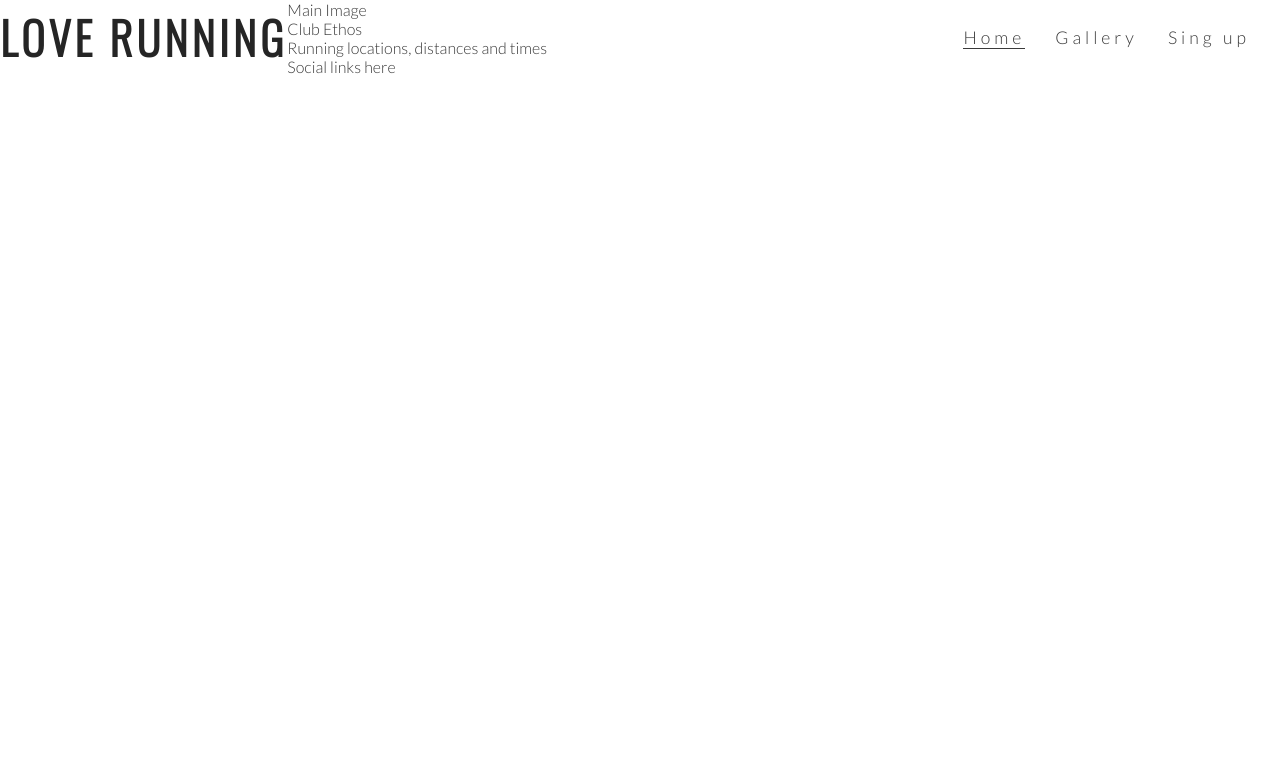
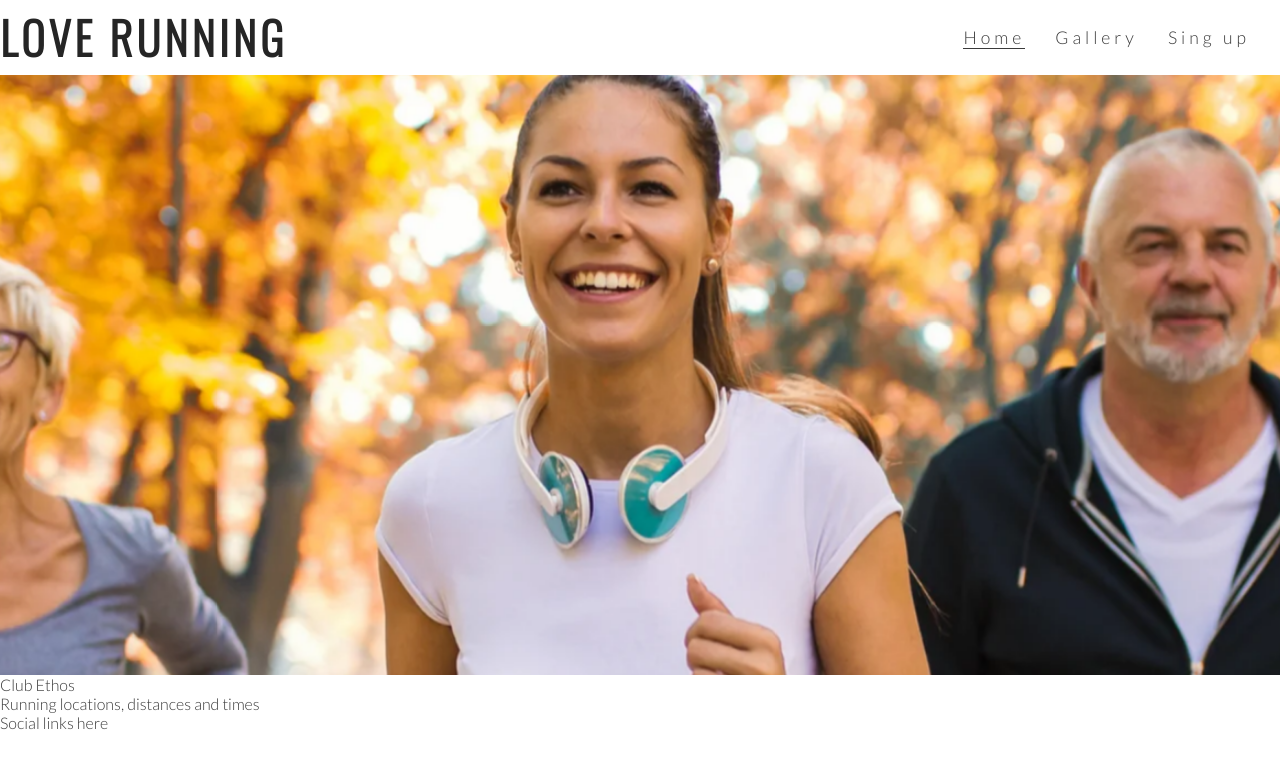
Before and after one commit to Cesargarciajr/love-running, a plain HTML site: page index.html in a window 1280 px wide. Drawn offline with nearby package versions, Linux system fonts and the light colour scheme.

Commit message:
Add hero image and animation for zoom

```diff
--- a/assets/css/style.css
+++ b/assets/css/style.css
@@ -53,3 +53,32 @@ h1, h2 {
 .active {
     border-bottom: 1px solid #3a3a3a;
 }
+
+/* hero image */
+
+#hero-outer {
+    height: 600px;
+    width: 100%;
+    overflow: hidden;
+}
+
+#hero-image {
+    height: 600px;
+    width: 100%;
+    background: url('../images/hero-image.webp') no-repeat center center;
+
+    /* animates zoom effect on loading page */
+    animation-name: hero-zoom;
+    animation-duration: 5s;
+    animation-fill-mode: forwards;
+}
+
+/* creates the level of zoom for hero image */
+@keyframes hero-zoom {
+    from{
+        transform: scale(1);
+    }
+    to{
+        transform: scale(1.1);
+    }
+}
--- a/index.html
+++ b/index.html
@@ -29,8 +29,8 @@
             </ul>
         </nav>
     </header>
-    <section>
-        Main Image
+    <section id="hero-outer">
+        <div id="hero-image"></div>
     </section>
     <section>
         Club Ethos
```
Also changed, not shown: assets/images/hero-image.webp (added).
